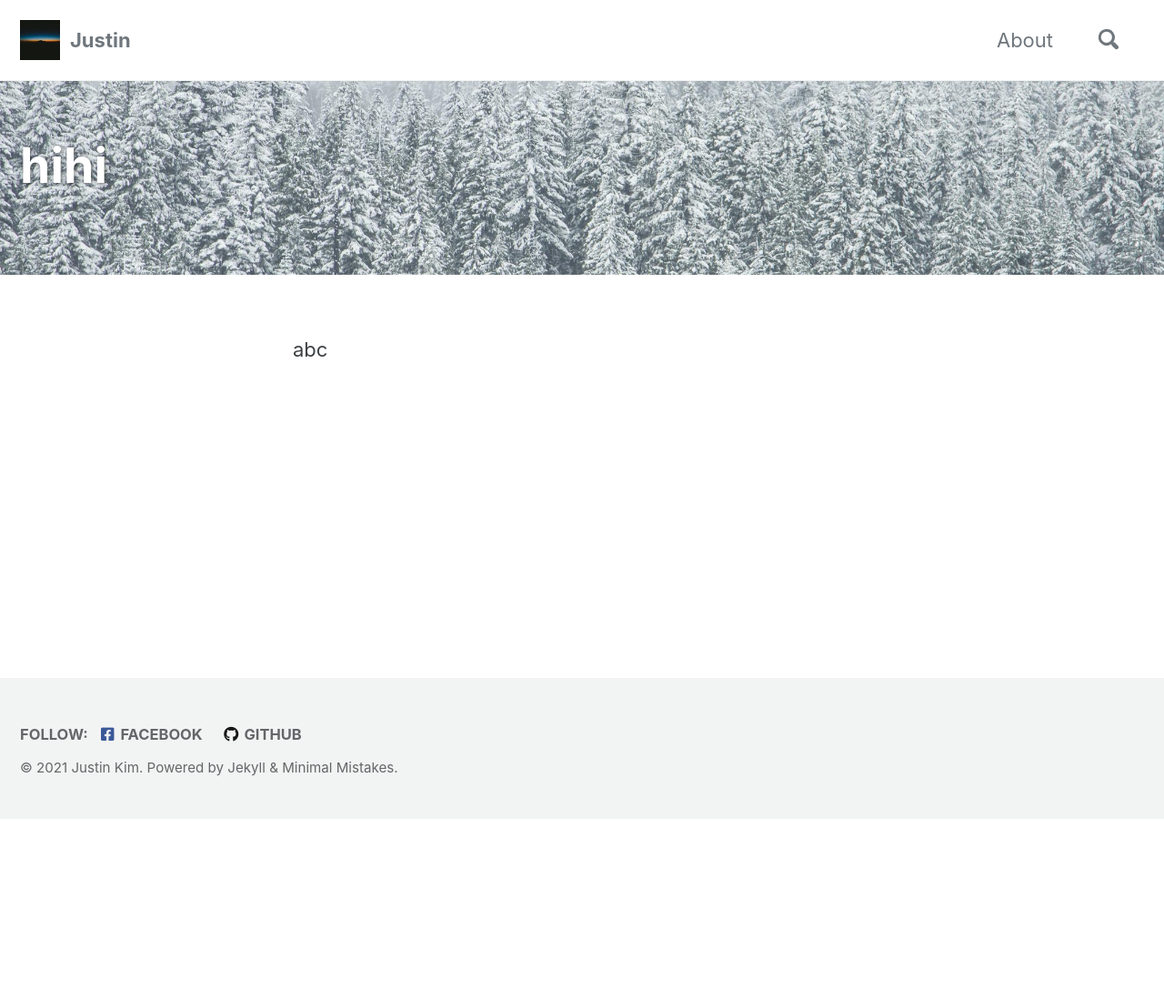
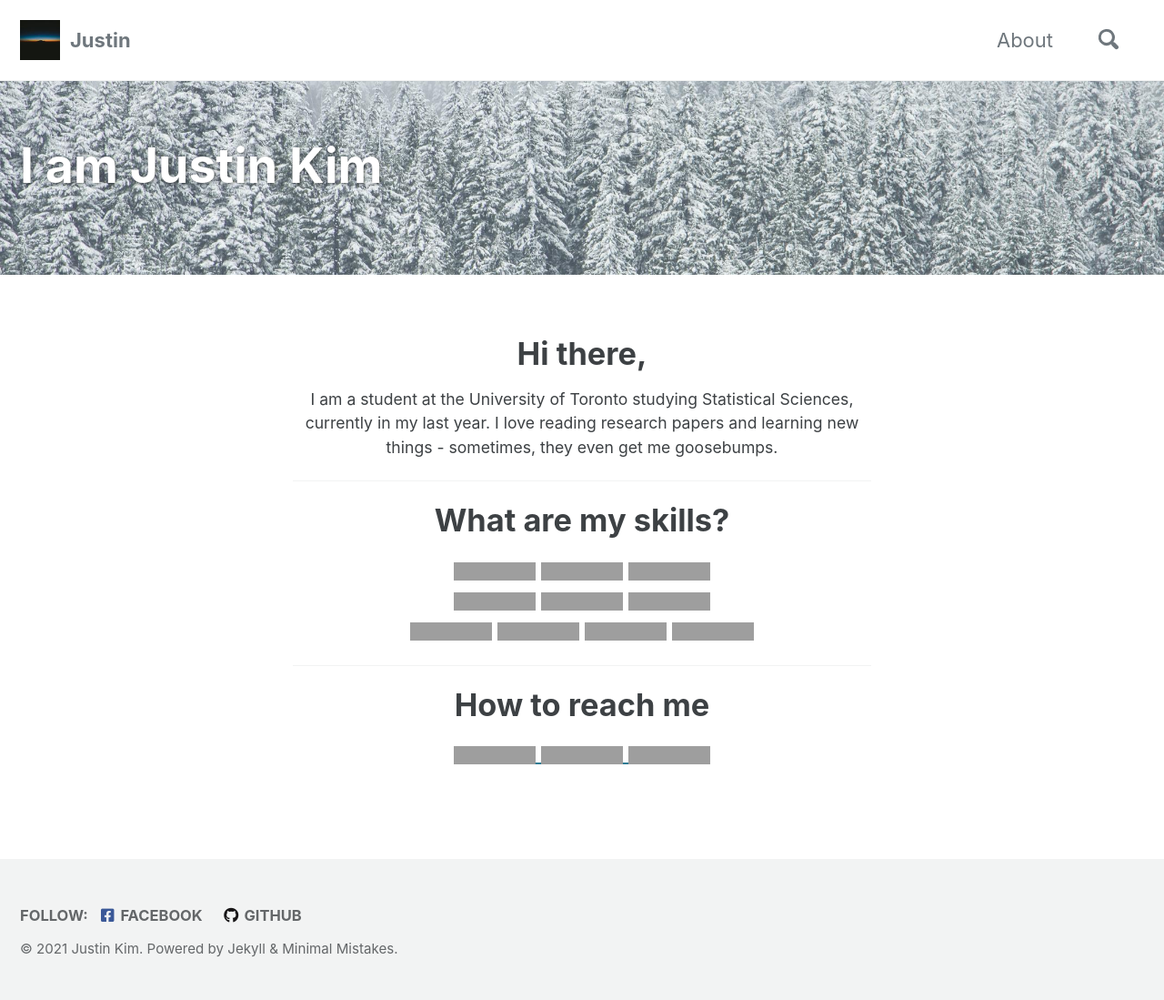
Before and after one commit to ijjustinKim/ijjustinKim.github.io, a Jekyll site: the page built from about.html, in a window 1280 px wide. Shown: the whole page at 91% size. Built offline with Jekyll 4.4.1, drawn with Linux system fonts in a browser that asks for light colours; cached includes are drawn as plain includes; before the commit the page ends 900 px from its top, so only the background shows below that; grey boxes are pictures that could not be loaded.

Commit message:
about page update

```diff
--- a/about.html
+++ b/about.html
@@ -1,8 +1,36 @@
 ---
 layout: single
 permalink : /about/
-title: "hihi"
+title: "I am Justin Kim"
 header:
   overlay_image: /assets/images/overlay_image.jpg
 ---
-abc
+<div align="center">
+<h1>Hi there, </h1>
+<p >
+I am a student at the University of Toronto studying Statistical Sciences, currently in my last year. I love reading research papers and learning new things - sometimes, they even get me goosebumps.
+</p>
+<hr>
+<h1>What are my skills?</h1>
+<img alt="Python" src="https://img.shields.io/badge/python-%2314354C.svg?style=for-the-badge&logo=python&logoColor=white"/>
+<img alt="C" src="https://img.shields.io/badge/c-%2300599C.svg?style=for-the-badge&logo=c&logoColor=white"/>
+<img alt="C++" src="https://img.shields.io/badge/c++-%2300599C.svg?style=for-the-badge&logo=c%2B%2B&logoColor=white"/><br>
+<img alt="R" src="https://img.shields.io/badge/r-%23276DC3.svg?style=for-the-badge&logo=r&logoColor=white"/>
+<img alt="OpenCV" src="https://img.shields.io/badge/opencv-%23white.svg?style=for-the-badge&logo=opencv&logoColor=white"/>
+<img alt="MySQL" src="https://img.shields.io/badge/mysql-%2300f.svg?style=for-the-badge&logo=mysql&logoColor=white"/><br>
+<img alt="PyTorch" src="https://img.shields.io/badge/PyTorch-%23EE4C2C.svg?style=for-the-badge&logo=PyTorch&logoColor=white" />
+<img alt="Pandas" src="https://img.shields.io/badge/pandas-%23150458.svg?style=for-the-badge&logo=pandas&logoColor=white" />
+<img alt="NumPy" src="https://img.shields.io/badge/numpy-%23013243.svg?style=for-the-badge&logo=numpy&logoColor=white" />
+<img alt="Linux" src="https://img.shields.io/badge/Linux-FCC624?style=for-the-badge&logo=linux&logoColor=black"><br>
+<hr>
+<h1 >How to reach me</h1>
+	<a href="mailto:ijjustin.kim@gmail.com">
+		<img alt="Gmail" src="https://img.shields.io/badge/Gmail-D14836?style=for-the-badge&logo=gmail&logoColor=white" />
+	</a>
+	<a href="https://www.linkedin.com/in/ijjustinkim/">
+		<img alt="LinkedIn" src="https://img.shields.io/badge/linkedin-%230077B5.svg?style=for-the-badge&logo=linkedin&logoColor=white"/>
+	</a>
+	<a href="https://www.facebook.com/ijjustin99">
+		<img alt="Facebook" src="https://img.shields.io/badge/Facebook-%231877F2.svg?style=for-the-badge&logo=Facebook&logoColor=white"/>
+	</a>
+</div>
```
